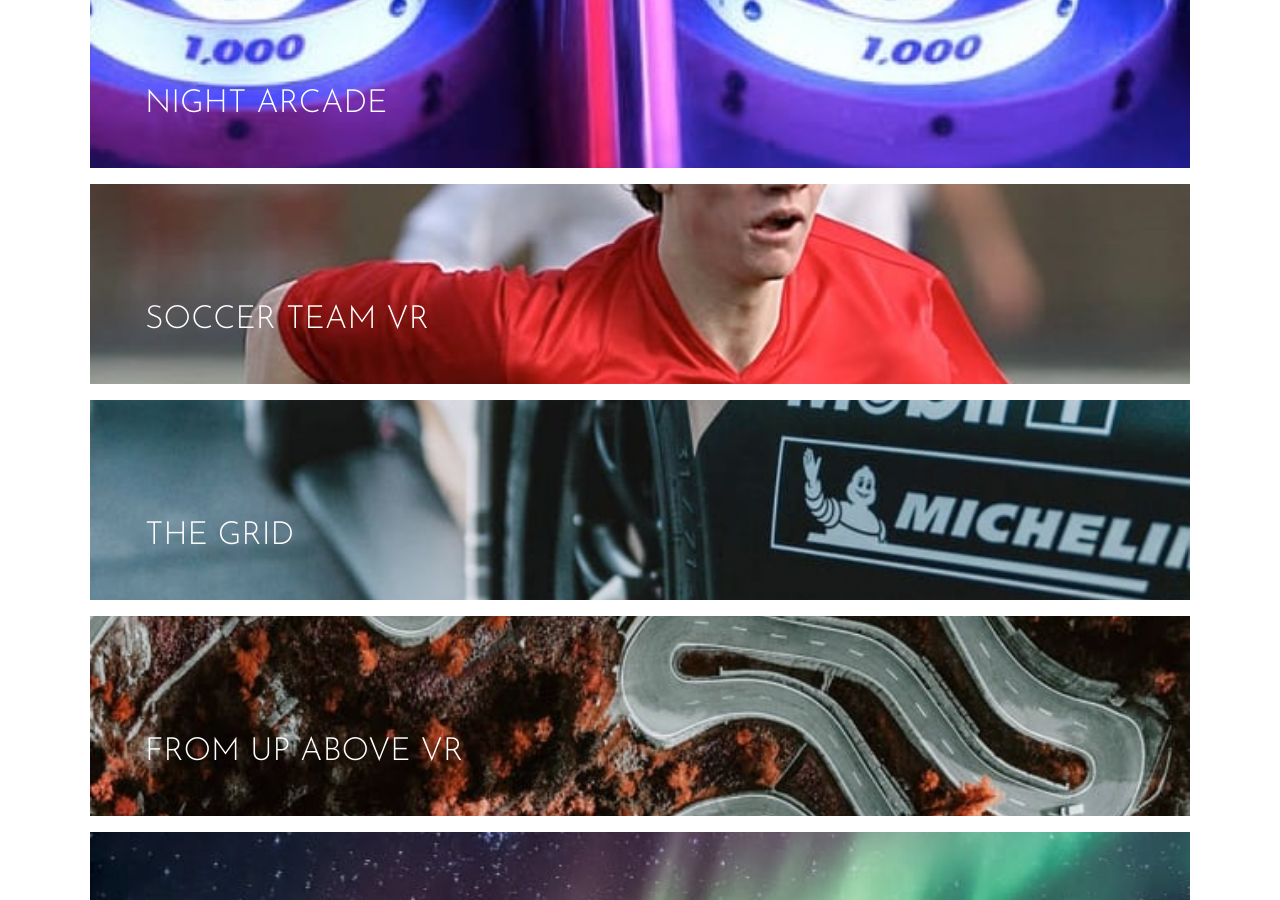
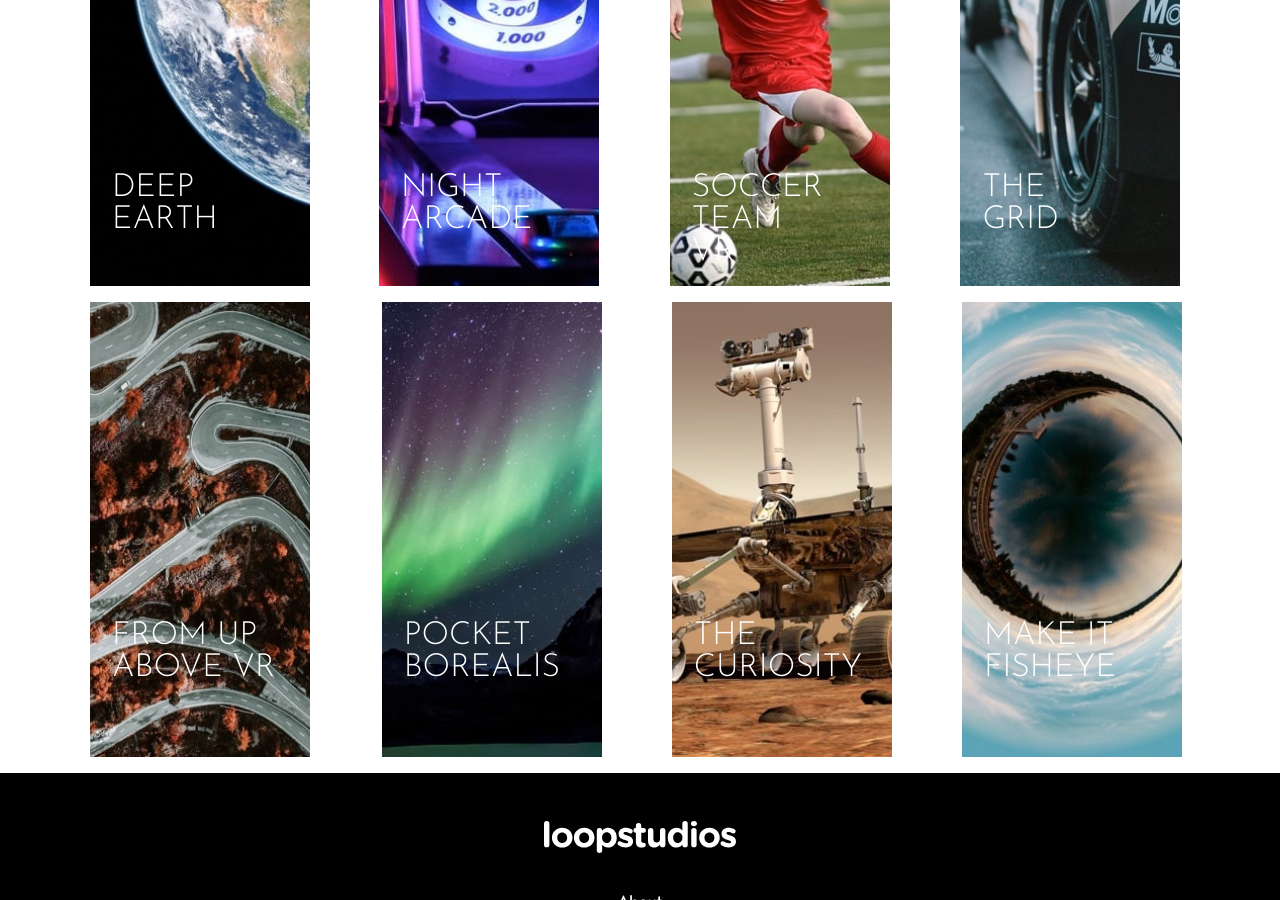
Before and after one commit to OscarAnillo/loop-studios-landing-fe, a React (Create React App) app: page / in a window 1280 px wide. Shown: the part 1900-2800 px from the top of the page. Built offline with nearby package versions, Linux system fonts and the light colour scheme.

Commit message:
add mainComponent to a flexbox view

```diff
--- a/src/App.css
+++ b/src/App.css
@@ -4,6 +4,7 @@
 * {
   margin: 0;
   padding: 0;
+  box-sizing: border-box;
   list-style: none;
 }
 
@@ -53,10 +54,11 @@
   font-weight: 300;
   text-transform: uppercase;
   text-align: left;
-  padding-left: .4em;
+  padding: 5em 0 2em 0.4em;
 }
 .mobile-inner-menu ul li {
-  margin: 2.5em 0;
+  margin: 2em 0;
+  font-size: 2rem;
 }
 
 /* HeroComponent */
@@ -120,12 +122,16 @@
   text-transform: uppercase;
   padding-bottom: 2em;
 }
+.see-all-desktop {
+  display: none;
+}
 
 /* CreationCommonComponent */
 .deep-earth {
   background-image: url('/public/images/mobile/image-deep-earth.jpg');
   background-position: center;
   background-size: cover;
+  background-repeat: no-repeat;
   height: 200px;
   position: relative;
   margin-bottom: 1em;
@@ -342,7 +348,7 @@
     font-family: 'Alata', sans-serif;
   }
   .nav-desktop ul li {
-    margin-left: 4em;
+    margin-left: 2em;
     color: #fff;
   }
 
@@ -359,9 +365,9 @@
   }
   .hero-bg-div {
     top: 18%;
-    left: 35%;
+    left: 38%;
     border: 2px solid #fff;
-    width: 50%;
+    width: 55%;
   }
   .hero-bg-div h1 {
     font-size: 4rem;
@@ -385,6 +391,7 @@
     background-color: #fff;
     width: 50%;
     position: absolute;
+    top: 30%;
     right: 0;
     height: 300px;
   }
@@ -398,7 +405,7 @@
   }
   .article div h1 {
     font-size: 2.3rem;
-    padding-bottom: 1em;
+    padding-bottom: .6em;
     padding-top: 1.5em;
     width: 70%;
     margin: auto;
@@ -413,167 +420,22 @@
   }
 
   /* MainComponent */
+  .main-row {
+    display: flex;
+    align-items: center;
+    justify-content: space-between;
+    flex-wrap: wrap;
+  }
   .main-h1 {
     font-family: 'Josefin Sans', sans-serif;
     font-weight: 300;
     text-transform: uppercase;
     padding-bottom: 2em;
   }
-
-  /* CreationCommonComponent */
-  .deep-earth {
-    background-image: url('/public/images/mobile/image-deep-earth.jpg');
-    background-position: center;
-    background-size: cover;
-    height: 200px;
-    position: relative;
-    margin-bottom: 1em;
+  .see-all-desktop {
+    display: block;
   }
-  .deep-earth h1 {
-    font-family: 'Josefin Sans', sans-serif;
-    font-weight: 300;
-    text-transform: uppercase;
-    color: #fff;
-    position: absolute;
-    top: 60%;
-    left: 5%;
-    width: 50%;
-    text-align: left;
-  }
-  .night-arcade {
-    background-image: url('/public/images/mobile/image-night-arcade.jpg');
-    background-position: center;
-    background-size: cover;
-    height: 200px;
-    position: relative;
-    margin-bottom: 1em;
-  }
-  .night-arcade h1 {
-    font-family: 'Josefin Sans', sans-serif;
-    font-weight: 300;
-    text-transform: uppercase;
-    color: #fff;
-    position: absolute;
-    top: 60%;
-    left: 5%;
-    width: 50%;
-    text-align: left;
-  }
-  .soccer-team-vr {
-    background-image: url('/public/images/mobile/image-soccer-team.jpg');
-    background-position: center;
-    background-size: cover;
-    height: 200px;
-    position: relative;
-    margin-bottom: 1em;
-  }
-  .soccer-team-vr h1 {
-    font-family: 'Josefin Sans', sans-serif;
-    font-weight: 300;
-    text-transform: uppercase;
-    color: #fff;
-    position: absolute;
-    top: 60%;
-    left: 5%;
-    width: 50%;
-    text-align: left;
-  }
-  .the-grid {
-    background-image: url('/public/images/mobile/image-grid.jpg');
-    background-position: center;
-    background-size: cover;
-    height: 200px;
-    position: relative;
-    margin-bottom: 1em;
-  }
-  .the-grid h1 {
-    font-family: 'Josefin Sans', sans-serif;
-    font-weight: 300;
-    text-transform: uppercase;
-    color: #fff;
-    position: absolute;
-    top: 60%;
-    left: 5%;
-    width: 40%;
-    text-align: left;
-  }
-  .from-up-above {
-    background-image: url('/public/images/mobile/image-from-above.jpg');
-    background-position: center;
-    background-size: cover;
-    height: 200px;
-    position: relative;
-    margin-bottom: 1em;
-  }
-  .from-up-above h1 {
-    font-family: 'Josefin Sans', sans-serif;
-    font-weight: 300;
-    text-transform: uppercase;
-    color: #fff;
-    position: absolute;
-    top: 60%;
-    left: 5%;
-    width: 50%;
-    text-align: left;
-  }
-  .pocket-borealis {
-    background-image: url('/public/images/mobile/image-pocket-borealis.jpg');
-    background-position: center;
-    background-size: cover;
-    height: 200px;
-    position: relative;
-    margin-bottom: 1em;
-  }
-  .pocket-borealis h1 {
-    font-family: 'Josefin Sans', sans-serif;
-    font-weight: 300;
-    text-transform: uppercase;
-    color: #fff;
-    position: absolute;
-    top: 60%;
-    left: 5%;
-    width: 50%;
-    text-align: left;
-  }
-  .the-curiosity {
-    background-image: url('/public/images/mobile/image-curiosity.jpg');
-    background-position: center;
-    background-size: cover;
-    height: 200px;
-    position: relative;
-    margin-bottom: 1em;
-  }
-  .the-curiosity h1 {
-    font-family: 'Josefin Sans', sans-serif;
-    font-weight: 300;
-    text-transform: uppercase;
-    color: #fff;
-    position: absolute;
-    top: 60%;
-    left: 5%;
-    width: 50%;
-    text-align: left;
-  }
-  .make-fish {
-    background-image: url('/public/images/mobile/image-fisheye.jpg');
-    background-position: center;
-    background-size: cover;
-    height: 200px;
-    position: relative;
-    margin-bottom: 1em;
-  }
-  .make-fish h1 {
-    font-family: 'Josefin Sans', sans-serif;
-    font-weight: 300;
-    text-transform: uppercase;
-    color: #fff;
-    position: absolute;
-    top: 60%;
-    left: 5%;
-    width: 50%;
-    text-align: left;
-  }
-  .bt-see {
+  .see-all-desktop {
     border: 1px solid #000;
     background-color: transparent;
     margin: 2em auto 8em auto;
@@ -583,6 +445,110 @@
     text-transform: uppercase;
     color: #000;
     letter-spacing: 3px;
+  }
+
+  /* CreationCommonComponent */
+  .deep-earth {
+    background-image: url('/public/images/desktop/image-deep-earth.jpg');
+    height: 455px;
+    width: 220px;
+    margin-right: .5em;
+  }
+  .deep-earth h1 {
+    top: 75%;
+    left: 10%;
+    width: 50%;
+    text-align: left;
+  }
+  .night-arcade {
+    background-image: url('/public/images/desktop/image-night-arcade.jpg');
+    background-position: center;
+    background-size: cover;
+    height: 455px;
+    width: 220px;
+    position: relative;
+    margin-right: .6em;
+  }
+  .night-arcade h1 {
+    top: 75%;
+    left: 10%;
+    width: 50%;
+    text-align: left;
+  }
+  .soccer-team-vr {
+    background-image: url('/public/images/desktop/image-soccer-team.jpg');
+    height: 455px;
+    width: 220px;
+    margin-right: .6em;
+  }
+  .soccer-team-vr h1 {
+    top: 75%;
+    left: 10%;
+    width: 50%;
+    text-align: left;
+  }
+  .the-grid {
+    background-image: url('/public/images/desktop/image-grid.jpg');
+    height: 455px;
+    width: 220px;
+    margin-right: .6em;
+  }
+  .the-grid h1 {
+    top: 75%;
+    left: 10%;
+    width: 50%;
+    text-align: left;
+  }
+  .from-up-above {
+    background-image: url('/public/images/desktop/image-from-above.jpg');
+    height: 455px;
+    width: 220px;
+    margin-right: .6em;
+  }
+  .from-up-above h1 {
+    top: 70%;
+    left: 10%;
+    width: 80%;
+    text-align: left;
+  }
+  .pocket-borealis {
+    background-image: url('/public/images/desktop/image-pocket-borealis.jpg');
+    height: 455px;
+    width: 220px;
+    margin-right: .5em;
+  }
+  .pocket-borealis h1 {
+    top: 70%;
+    left: 10%;
+    width: 80%;
+    text-align: left;
+  }
+  .the-curiosity {
+    background-image: url('/public/images/desktop/image-curiosity.jpg');
+    height: 455px;
+    width: 220px;
+    margin-right: .5em;
+  }
+  .the-curiosity h1 {
+    top: 70%;
+    left: 10%;
+    width: 80%;
+    text-align: left;
+  }
+  .make-fish {
+    background-image: url('/public/images/desktop/image-fisheye.jpg');
+    height: 455px;
+    width: 220px;
+    margin-right: .5em;
+  }
+  .make-fish h1 {
+    top: 70%;
+    left: 10%;
+    width: 80%;
+    text-align: left;
+  }
+  .bt-see {
+    display: none;
   }
 
 
--- a/src/components/main-component.js
+++ b/src/components/main-component.js
@@ -3,9 +3,15 @@ import CreationCommonComponent from "./creation-common-component";
 export default function MainComponent(){
     return (
         <main className="main">
+            <div className="main-row">
                 <div>
                     <h1 className="main-h1">Our creations</h1>
                 </div>
+                <div>
+                    <button className="see-all-desktop">See All</button>
+                </div>
+            </div>
+            <div className="main-row">
                 <CreationCommonComponent className="deep-earth" text="Deep earth" />
                 <CreationCommonComponent className="night-arcade" text="Night Arcade" />
                 <CreationCommonComponent className="soccer-team-vr" text="soccer team vr" />
@@ -14,6 +20,7 @@ export default function MainComponent(){
                 <CreationCommonComponent className="pocket-borealis" text="pocket borealis" />
                 <CreationCommonComponent className="the-curiosity" text="the curiosity" />
                 <CreationCommonComponent className="make-fish" text="Make it fisheye" />
+            </div>
             <div>
                 <button className="bt-see">See all</button>
             </div>
```
Lines whose indentation alone changed are shown as unchanged.
